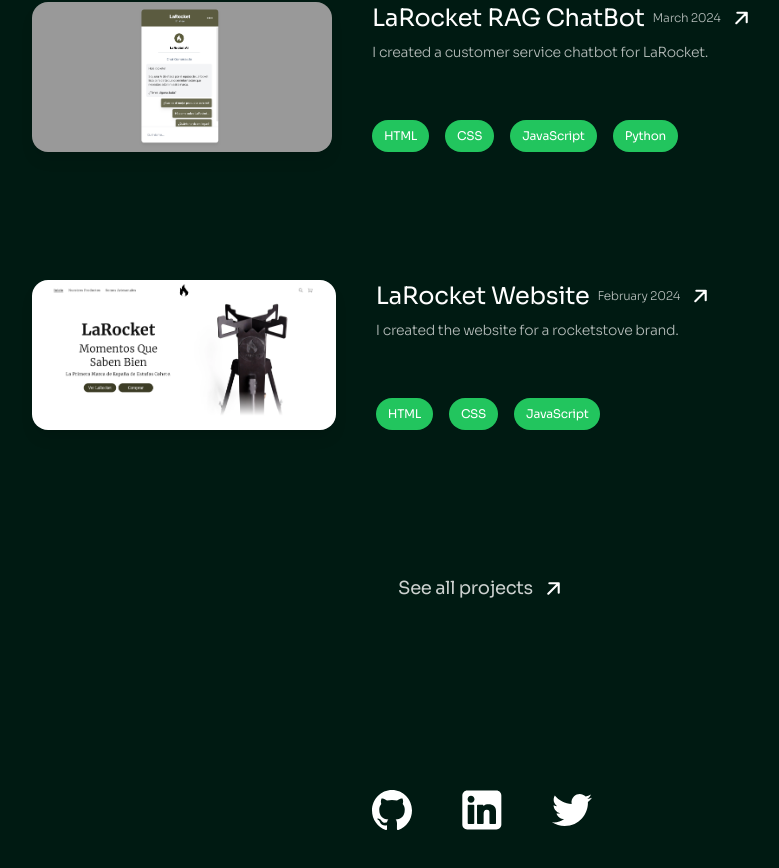
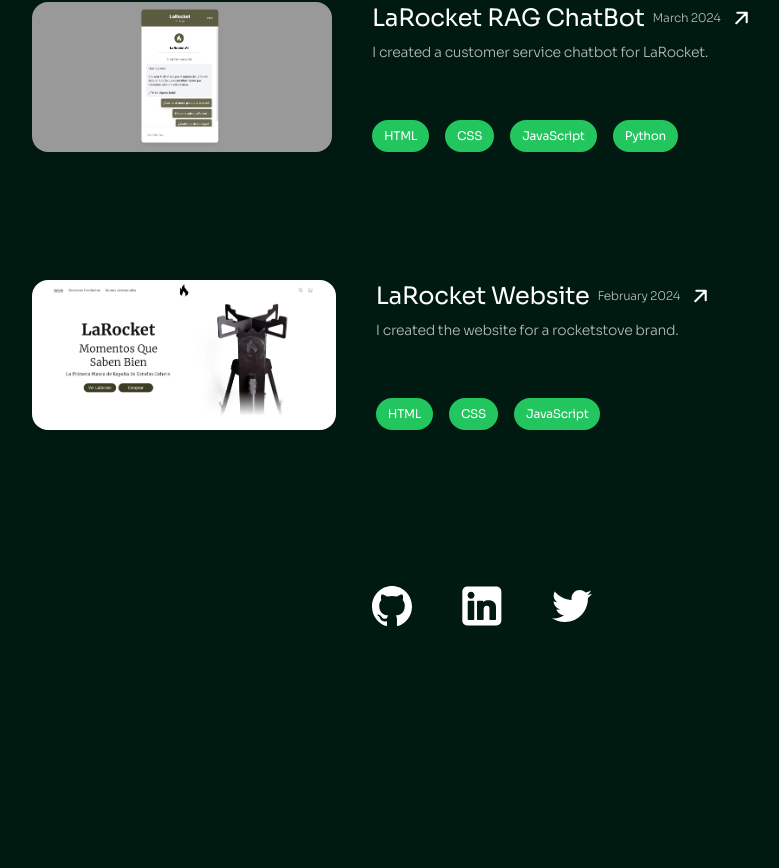
Before and after one commit to aallendez/personal-website, a React (Vite) app: page / in a window 1280 px wide. Shown: the part 3116-3984 px from the top of the page, without its empty margins (158-937 px from the left). After the commit the page ends 3834 px from the top, so only its background shows below. Built offline with nearby package versions, Linux system fonts and the light colour scheme.

Commit message:
Update Projects.jsx

```diff
--- a/src/components/Projects.jsx
+++ b/src/components/Projects.jsx
@@ -168,7 +168,7 @@
                     } />
                 ))}
             </div>
-            <BlurIn word={CTA} className="" />
+            <BlurIn word={CTA} className="hidden" />
         </div>
     );
 };
```
